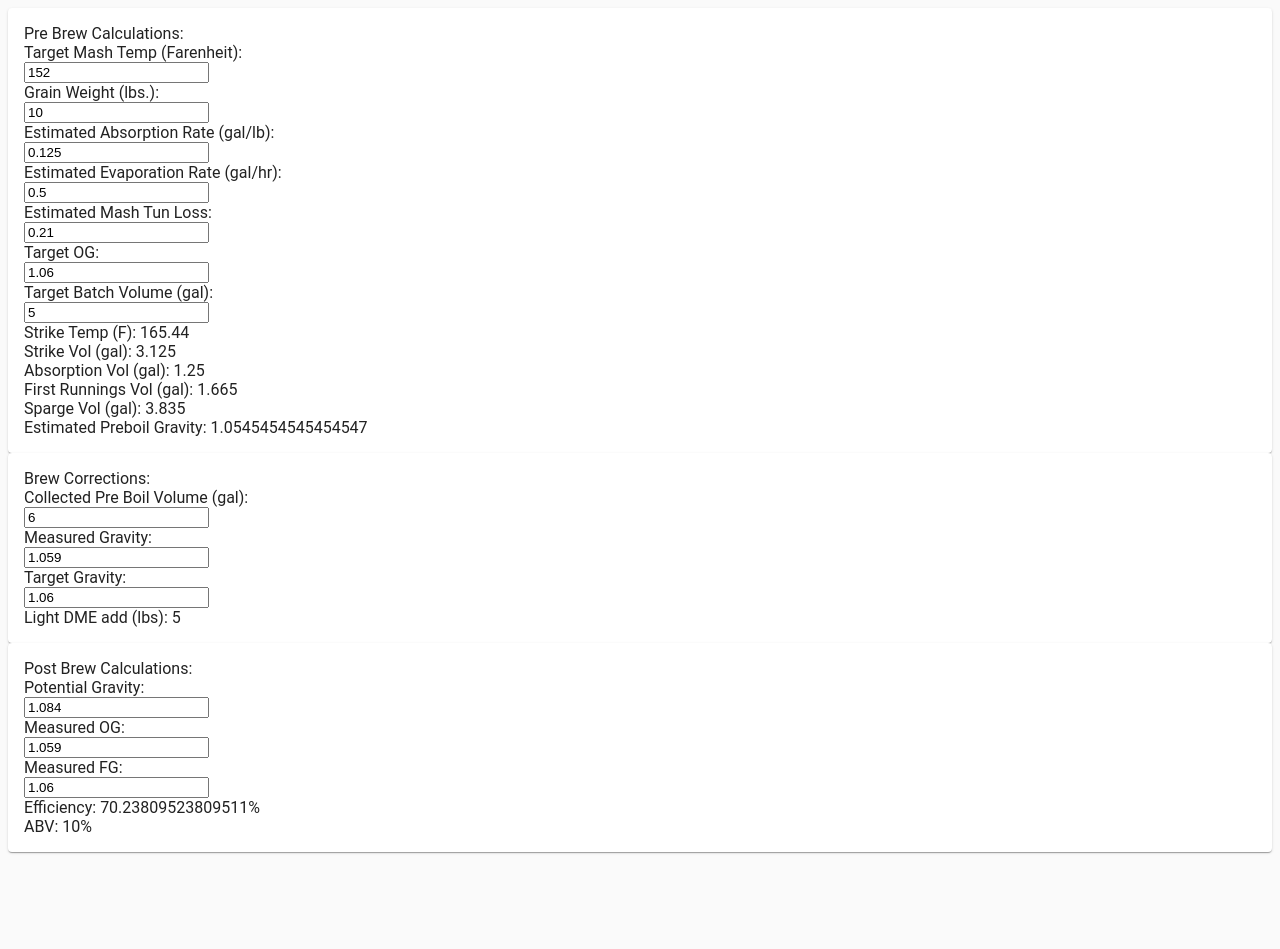
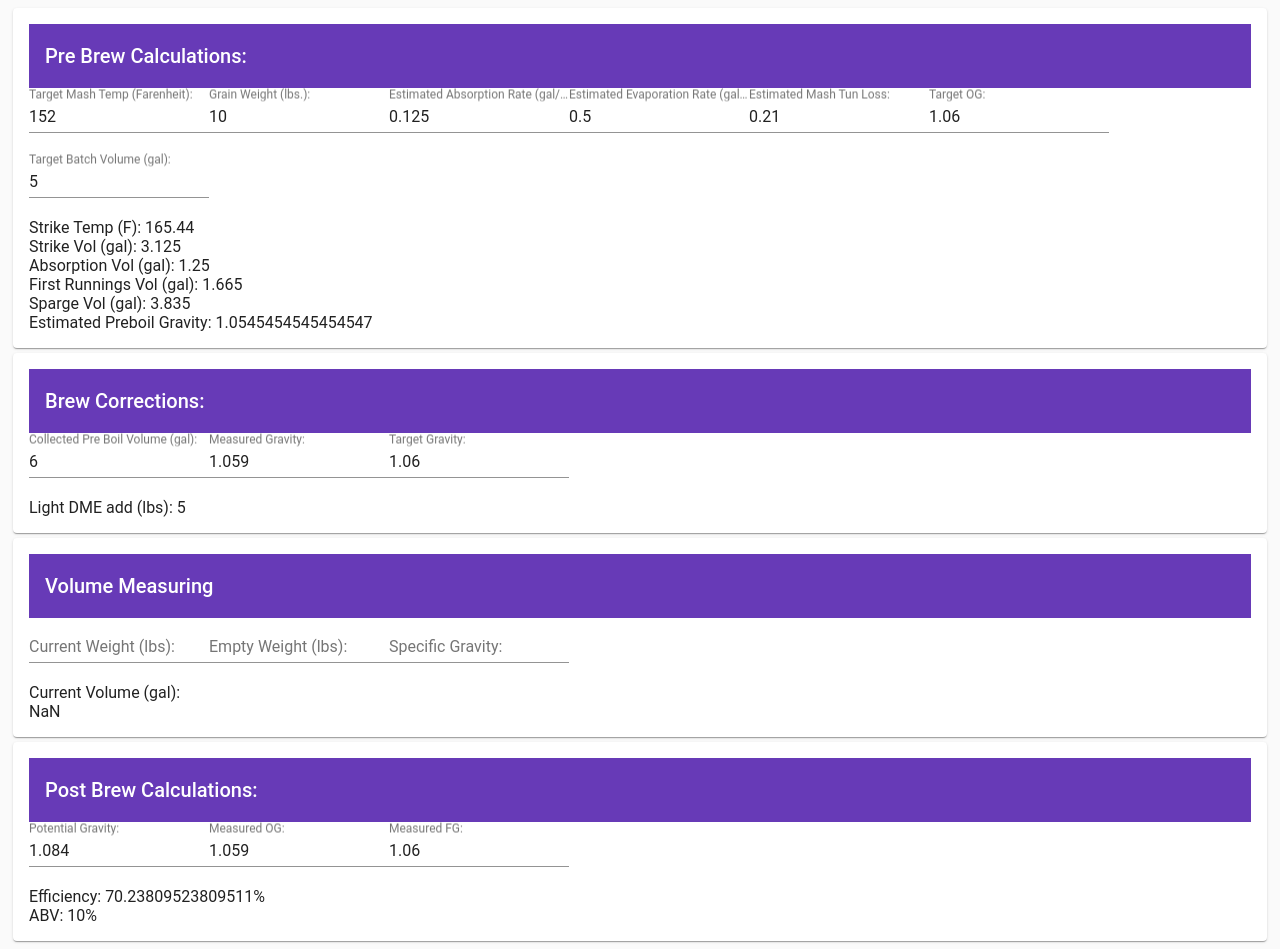
Before and after one commit to demarcot/brew-sidekick, an Angular app: page / in a window 1280 px wide. Before the commit the page ends 860 px from the top, so only its background shows below. Built offline with nearby package versions, Linux system fonts and the light colour scheme.

Commit message:
Tom - Added volume calculation based on weight and specific gravity. Updated style a bit.

```diff
--- a/src/app/landing/landing.component.css
+++ b/src/app/landing/landing.component.css
@@ -0,0 +1,3 @@
+mat-card {
+    margin: 5px 5px 5px 5px;
+}
--- a/src/app/landing/landing.component.html
+++ b/src/app/landing/landing.component.html
@@ -1,23 +1,44 @@
 <mat-card>
-    <label for="">Pre Brew Calculations:</label>
+    <mat-toolbar color="primary">
+        <span>Pre Brew Calculations:</span>
+    </mat-toolbar>
 
     <div>
         <div>
-            <div>Target Mash Temp (Farenheit):</div>
-            <input type="number" [formControl]="targetMashTemp">
-            <div>Grain Weight (lbs.):</div>
-            <input type="number" [formControl]="grainWeight">
-            <div>Estimated Absorption Rate (gal/lb):</div>
-            <input type="number" step=".1" [formControl]="absRate">
-            <div>Estimated Evaporation Rate (gal/hr):</div>
-            <input type="number" step=".1" [formControl]="evapRate">
-            <div>Estimated Mash Tun Loss:</div>
-            <input type="number" step=".1" [formControl]="mashTunLoss">
-            <div>Target OG:</div>
-            <input type="number" step=".001" [formControl]="targetOg">
-            <div>Target Batch Volume (gal): </div>
-            <input type="number" step=".1" [formControl]="batchVol">
+            <mat-form-field>
+                <mat-label>Target Mash Temp (Farenheit):</mat-label>
+                <input matInput type="number" [formControl]="targetMashTemp">
+            </mat-form-field>
 
+            <mat-form-field>
+                <mat-label>Grain Weight (lbs.):</mat-label>
+                <input matInput type="number" [formControl]="grainWeight">
+            </mat-form-field>
+
+            <mat-form-field>
+                <mat-label>Estimated Absorption Rate (gal/lb):</mat-label>
+                <input matInput type="number" step=".1" [formControl]="absRate">
+            </mat-form-field>
+
+            <mat-form-field>
+                <mat-label>Estimated Evaporation Rate (gal/hr):</mat-label>
+                <input matInput type="number" step=".1" [formControl]="evapRate">
+            </mat-form-field>
+
+            <mat-form-field>
+                <mat-label>Estimated Mash Tun Loss:</mat-label>
+                <input matInput type="number" step=".1" [formControl]="mashTunLoss">
+            </mat-form-field>
+
+            <mat-form-field>
+                <mat-label>Target OG:</mat-label>
+                <input matInput type="number" step=".001" [formControl]="targetOg">
+            </mat-form-field>
+
+            <mat-form-field>
+                <mat-label>Target Batch Volume (gal): </mat-label>
+                <input matInput type="number" step=".1" [formControl]="batchVol">
+            </mat-form-field>
         </div>
 
         <div>
@@ -43,14 +64,24 @@
 </mat-card>
 
 <mat-card>
-    <label for="">Brew Corrections:</label>
+    <mat-toolbar color="primary">
+        <span>Brew Corrections:</span>
+    </mat-toolbar>
+
     <div>
-        <div>Collected Pre Boil Volume (gal): </div>
-        <input type="number" step=".1" [formControl]="collectedPreboilVol">
-        <div>Measured Gravity: </div>
-        <input type="number" step=".001" [formControl]="measuredGrav">
-        <div>Target Gravity: </div>
-        <input type="number" step=".001" [formControl]="targetGrav">
+        <mat-form-field>
+            <mat-label>Collected Pre Boil Volume (gal): </mat-label>
+            <input matInput type="number" step=".1" [formControl]="collectedPreboilVol">
+        </mat-form-field>
+
+        <mat-form-field>
+            <mat-label>Measured Gravity: </mat-label>
+            <input matInput type="number" step=".001" [formControl]="measuredGrav">
+        </mat-form-field>
+        <mat-form-field>
+            <mat-label>Target Gravity: </mat-label>
+            <input matInput type="number" step=".001" [formControl]="targetGrav">
+        </mat-form-field>
     </div>
 
     <div>
@@ -60,15 +91,53 @@
 </mat-card>
 
 <mat-card>
-    <label for="">Post Brew Calculations:</label>
+    <mat-toolbar color="primary">
+        <span>Volume Measuring</span>
+    </mat-toolbar>
+
     <div>
-        <div>Potential Gravity: </div>
-        <input type="number" step=".001" [formControl]="potentialGrav">
-        <div>Measured OG: </div>
-        <input type="number" step=".001" [formControl]="measuredOG">
-        <div>Measured FG: </div>
-        <input type="number" step=".001" [formControl]="measuredFG">
+        <mat-form-field>
+            <mat-label>Current Weight (lbs):</mat-label>
+            <input matInput type="number" [formControl]="currWeight">
+        </mat-form-field>
 
+        <mat-form-field>
+            <mat-label>Empty Weight (lbs):</mat-label>
+            <input matInput type="number" [formControl]="emptyWeight">
+        </mat-form-field>
+
+        <mat-form-field>
+            <mat-label>Specific Gravity:</mat-label>
+            <input matInput type="number" step=".001" [formControl]="specificGrav">
+        </mat-form-field>
+    </div>
+
+    <div>
+        <div>Current Volume (gal):</div>
+        <div>{{currVol}}</div>
+    </div>
+</mat-card>
+
+<mat-card>
+    <mat-toolbar color="primary">
+        <span>Post Brew Calculations:</span>
+    </mat-toolbar>
+
+    <div>
+        <mat-form-field>
+            <mat-label>Potential Gravity: </mat-label>
+            <input matInput type="number" step=".001" [formControl]="potentialGrav">
+        </mat-form-field>
+
+        <mat-form-field>
+            <mat-label>Measured OG: </mat-label>
+            <input matInput type="number" step=".001" [formControl]="measuredOG">
+        </mat-form-field>
+
+        <mat-form-field>
+            <mat-label>Measured FG: </mat-label>
+            <input matInput type="number" step=".001" [formControl]="measuredFG">
+        </mat-form-field>
     </div>
 
     <div>
--- a/src/app/landing/landing.component.ts
+++ b/src/app/landing/landing.component.ts
@@ -17,13 +17,13 @@ export class LandingComponent implements OnInit {
     // - Sparge Vol
     // - Est Pre Boil Grav
     // - Pre Boil Vol
-    public targetMashTemp: FormControl = new FormControl(152);
-    public grainWeight: FormControl = new FormControl(10);
-    public absRate: FormControl = new FormControl(0.125);
-    public evapRate: FormControl = new FormControl(0.5);
-    public mashTunLoss: FormControl = new FormControl(.21);
-    public targetOg: FormControl = new FormControl(1.060);
-    public batchVol: FormControl = new FormControl(5);
+    public targetMashTemp = new FormControl(152);
+    public grainWeight = new FormControl(10);
+    public absRate = new FormControl(0.125);
+    public evapRate = new FormControl(0.5);
+    public mashTunLoss = new FormControl(.21);
+    public targetOg = new FormControl(1.060);
+    public batchVol = new FormControl(5);
 
 
     public mashThickness: number; // .3125gal/lb
@@ -39,22 +39,30 @@ export class LandingComponent implements OnInit {
     // Brew Corrections
     // - Raise Pre Boil Grav
     // - Lower Pre Boil Grav
-    public collectedPreboilVol: FormControl = new FormControl(6);
-    public measuredGrav: FormControl = new FormControl(1.059);
-    public targetGrav: FormControl = new FormControl(1.060);
+    public collectedPreboilVol = new FormControl(6);
+    public measuredGrav = new FormControl(1.059);
+    public targetGrav = new FormControl(1.060);
     // Weight of addition = (Volume of wort * (Target gravity – Measured gravity)) / Extract potential points of addition
     // Light DME Potential Extract: 1.045
     public dmeAdd: number;
     // Increase (or decrease) in boiling time in minutes = (Pre-boil volume * (Target pre-boil gravity points – Actual pre-boil gravity points) * 60) / (Target pre-boil gravity points * Boiling losses per hour)
     public extraBoilMins: number;
 
+    // Volume Measuring
+    // Assuming holding pot and standing on scale
+    // 8.32lbs/gal = 1kg/L
+    // vol = (currWeight-emptyWeight)/(8.32*specificGrav)
+    public currWeight = new FormControl();
+    public emptyWeight = new FormControl();
+    public specificGrav = new FormControl();
+    public currVol: number;
 
     // Post Brew Calculations
     // - Efficiency
     // - ABV
-    public potentialGrav: FormControl = new FormControl(1.084);
-    public measuredOG: FormControl = new FormControl(1.059);
-    public measuredFG: FormControl = new FormControl(1.060);
+    public potentialGrav = new FormControl(1.084);
+    public measuredOG = new FormControl(1.059);
+    public measuredFG = new FormControl(1.060);
     public efficiency: number;
     public abv: number;
 
@@ -72,6 +80,10 @@ export class LandingComponent implements OnInit {
         collectedPreboilVol: this.collectedPreboilVol,
         measuredGrav: this.measuredGrav,
         targetGrav: this.targetGrav,
+
+        currWeight: this.currWeight,
+        emptyWeight: this.emptyWeight,
+        specificGrav: this.specificGrav,
 
         potentialGrav: this.potentialGrav,
         measuredOG: this.measuredOG,
@@ -106,6 +118,8 @@ export class LandingComponent implements OnInit {
         this.dmeAdd = 5;
         this.extraBoilMins = 5;
 
+        this.currVol = (this.currWeight.value - this.emptyWeight.value)/(8.32 * this.specificGrav.value);
+
         this.efficiency = (1.0-this.measuredOG.value)/(1.0-this.potentialGrav.value);
         this.abv = 0.1;
     }
```
Also changed, not shown: src/app/app.module.ts (+12 -1 lines).
